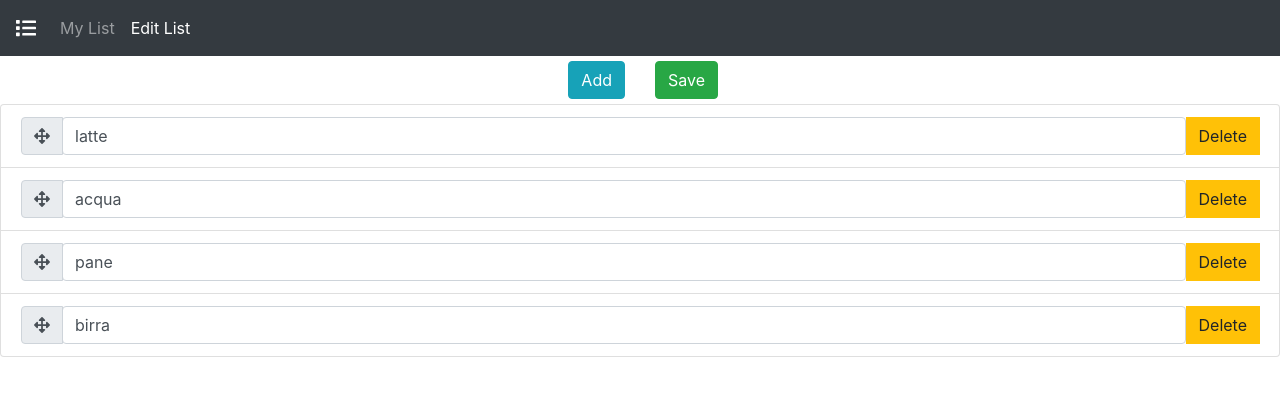
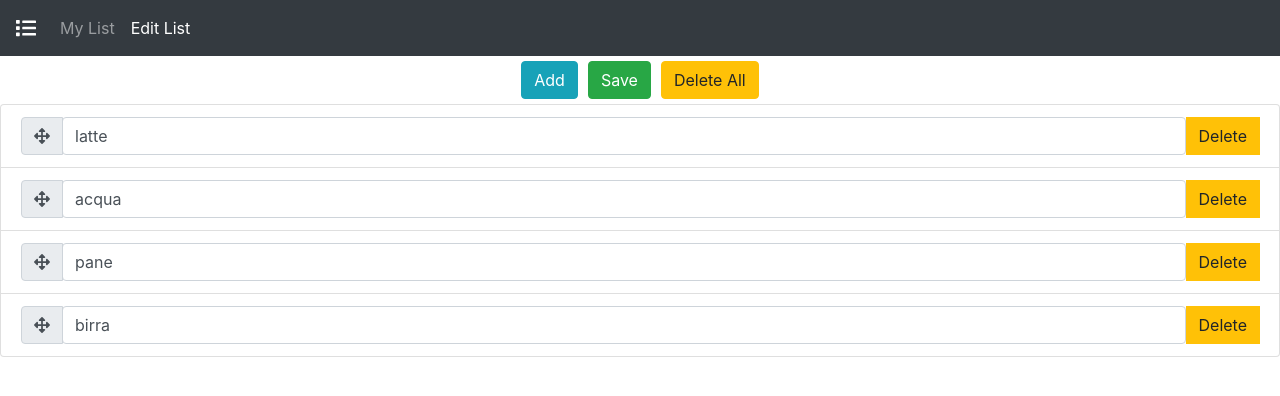
Before and after one commit to frakorn/react-todo-list, a React (Create React App) app: page /edit-list in a window 1280 px wide. Shown: the top 396 px of the page. Built offline with nearby package versions, Linux system fonts and the light colour scheme.

Commit message:
added "deleteAll" button

```diff
--- a/src/components/edit-list/edit-list.js
+++ b/src/components/edit-list/edit-list.js
@@ -37,6 +37,11 @@ class EditList extends Component {
             list: this.state.list.filter(item => item.id !== id)
         })
     }
+    deleteAll = () => {
+        this.setState({
+            list: []
+        })
+    }
     editItem = (id, el) => {
         let list = this.state.list;
         list.map((l, j) => l.value = l.id === id ? el.target.value : l.value);
@@ -59,11 +64,10 @@ class EditList extends Component {
         return (
             <div className="edit-list">
                 <div className="row padding">
-                    <div className="col align-right">
+                    <div className="col">
                         <button onClick={this.addItem} type="button" className="btn btn-info">Add</button>
-                    </div>
-                    <div className="col align-left">
                         <button onClick={this.save} type="button" className="btn btn-success">Save</button>
+                        <button onClick={this.deleteAll} type="button" className="btn btn-warning">Delete All</button>
                     </div>
                 </div>
                 <Sortable removeItem={this.removeItem}
--- a/src/components/edit-list/edit-list.scss
+++ b/src/components/edit-list/edit-list.scss
@@ -23,6 +23,13 @@
   .edit-list {
     animation: fadein 1s;
     -moz-animation: fadein 1s;
+    .col{
+      display:flex;
+      justify-content:center;
+      button{
+        margin: 0 5px 0 5px;
+      }
+    }
 
     /* Firefox */
     -webkit-animation: fadein 1s;
```
